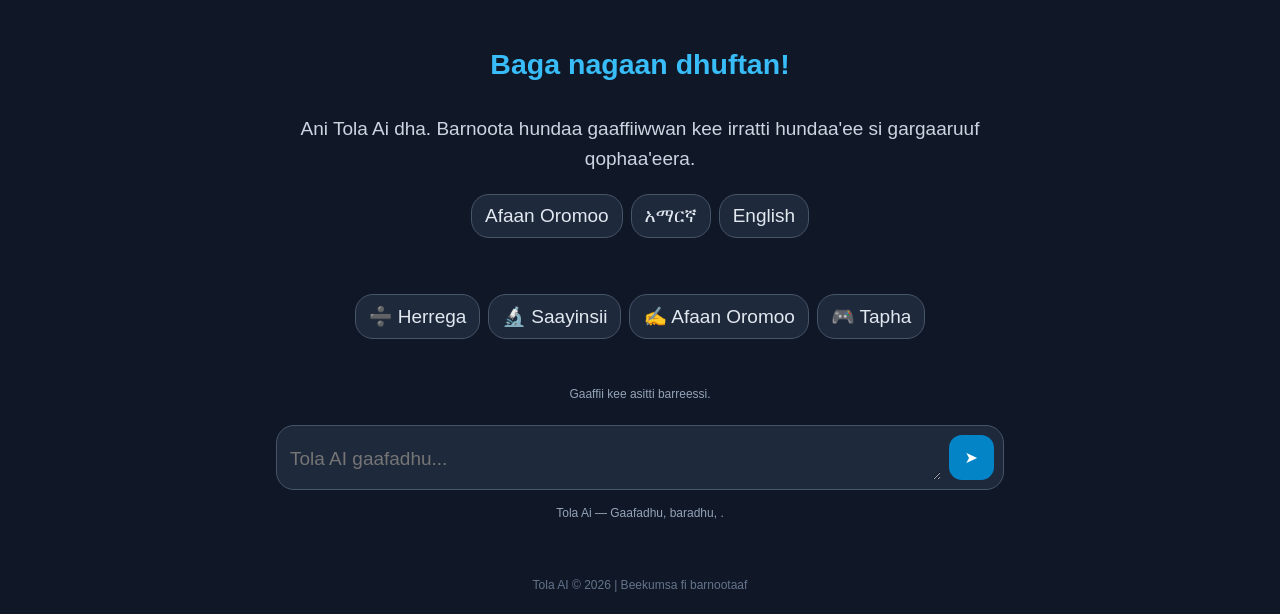
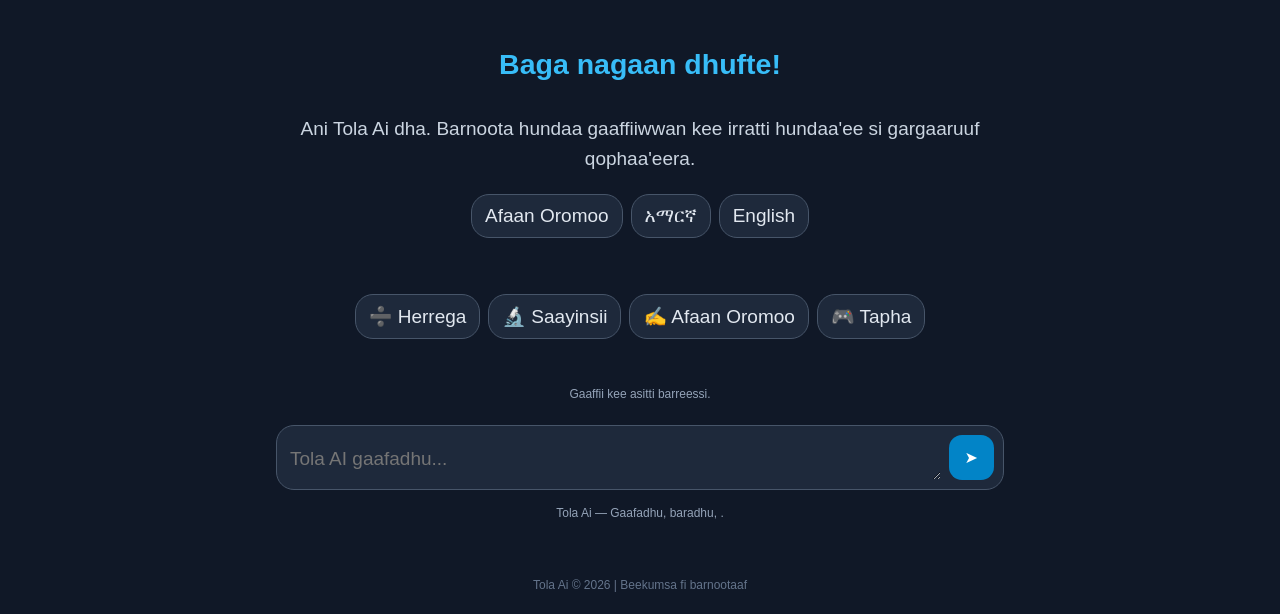
Before and after one commit to hamaqunxushile2019-glitch/tola-ai-backend, a website: page index.html in a window 1280 px wide. Shown: the part 232-846 px from the top of the page. Drawn offline with Linux system fonts and the light colour scheme.

Commit message:
Update index.html

```diff
--- a/index.html
+++ b/index.html
@@ -1,7 +1,7 @@
 <!DOCTYPE html>
 <html lang="om"><head>
 <meta charset="UTF-8"><meta name="viewport" content="width=device-width, initial-scale=1">
-<meta name="theme-color" content="#101827"><title>Tola AI</title>
+<meta name="theme-color" content="#101827"><title>Tola Ai</title>
 <style>
 *{box-sizing:border-box}body{margin:0;background:#101827;color:#f1f5f9;font-family:Arial,sans-serif}
 header{background:#17243a;padding:16px;display:flex;gap:12px;align-items:center;border-bottom:1px solid #334155}
@@ -31,7 +31,7 @@ body {
 button, input, textarea {
   font-size: 19px;
 }
-/* Tola AI gidduu galeessatti fiduu */
+/* Tola Ai gidduu galeessatti fiduu */
 header {
   position: relative;
   justify-content: center;
@@ -64,7 +64,7 @@ header .sub {
 <header>
 <div><h1>Tola Ai</h1><div class="sub">Gargaaraa kee </div></div></header>
 <main>
-<section class="welcome" id="welcome"><div class="robot">🫶</div><h2>Baga nagaan dhuftan!</h2>
+<section class="welcome" id="welcome"><div class="robot">🫶</div><h2>Baga nagaan dhufte!</h2>
 <p>Ani Tola Ai dha. Barnoota hundaa gaaffiiwwan kee irratti hundaa'ee si gargaaruuf qophaa'eera.</p>
 <div class="languages"><button onclick="setLanguage('om')">Afaan Oromoo</button><button onclick="setLanguage('am')">አማርኛ</button><button onclick="setLanguage('en')">English</button></div></section>
 <div class="suggestions" id="suggestions">
@@ -72,7 +72,7 @@ header .sub {
 <button onclick="ask('Afaan Oromoo sirriitti barreessuu na barsiisi.')">✍️ Afaan Oromoo</button><button onclick="ask('Tapha jechootaa waliin haa taphannu.')">🎮 Tapha</button></div>
 <section id="chat" aria-live="polite"></section><div class="status" id="status">Gaaffii kee asitti barreessi.</div>
 <section class="composer"><div class="inputbox"><textarea id="question" placeholder="Tola AI gaafadhu..." aria-label="Gaaffii kee barreessi" rows="1"></textarea><button id="send" onclick="sendMessage()">➤</button></div>
-<div class="status">Tola Ai — Gaafadhu, baradhu, .</div></section></main><footer>Tola AI © 2026 | Beekumsa fi barnootaaf</footer>
+<div class="status">Tola Ai — Gaafadhu, baradhu, .</div></section></main><footer>Tola Ai © 2026 | Beekumsa fi barnootaaf</footer>
 <script>
 const API_URL="https://tola-ai-chat-2026.hamaqunxushile2019.workers.dev";
 const chat=document.getElementById("chat"),question=document.getElementById("question"),sendButton=document.getElementById("send"),statusBox=document.getElementById("status");
```
